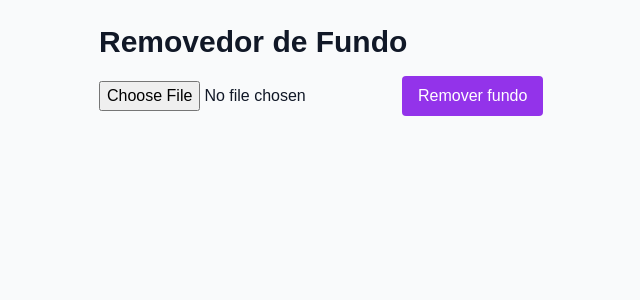
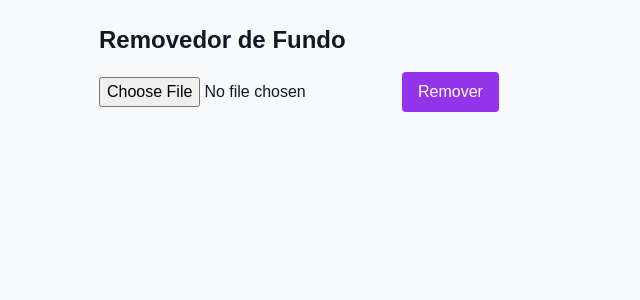
Before and after one commit to gustavoilg/lulotools, a Next.js app: page /rm-bg in a window 1280 px wide. Shown: the top 300 px of the page, without its empty margins (277-917 px from the left). Built offline with nearby package versions, Linux system fonts and the light colour scheme.

Commit message:
Update page.tsx

```diff
--- a/app/rm-bg/page.tsx
+++ b/app/rm-bg/page.tsx
@@ -3,13 +3,13 @@
 import { useState } from "react";
 
 export default function RemoveBgPage() {
-  const [image, setImage] = useState<File | null>(null);
+  const [img, setImg] = useState<File | null>(null);
   const [result, setResult] = useState<string | null>(null);
 
-  const removeBackground = async () => {
-    if (!image) return;
+  const removeBg = async () => {
+    if (!img) return;
 
-    const bitmap = await createImageBitmap(image);
+    const bitmap = await createImageBitmap(img);
     const canvas = document.createElement("canvas");
     const ctx = canvas.getContext("2d")!;
 
@@ -18,46 +18,36 @@ export default function RemoveBgPage() {
 
     ctx.drawImage(bitmap, 0, 0);
 
-    const imageData = ctx.getImageData(0, 0, canvas.width, canvas.height);
+    const data = ctx.getImageData(0, 0, canvas.width, canvas.height);
 
-    // remover fundo branco / claro
-    for (let i = 0; i < imageData.data.length; i += 4) {
-      const r = imageData.data[i];
-      const g = imageData.data[i + 1];
-      const b = imageData.data[i + 2];
-
-      if (r > 200 && g > 200 && b > 200) {
-        imageData.data[i + 3] = 0; // transparência
+    // Remove branco
+    for (let i = 0; i < data.data.length; i += 4) {
+      if (data.data[i] > 230 && data.data[i + 1] > 230 && data.data[i + 2] > 230) {
+        data.data[i + 3] = 0;
       }
     }
 
-    ctx.putImageData(imageData, 0, 0);
+    ctx.putImageData(data, 0, 0);
+
     setResult(canvas.toDataURL("image/png"));
   };
 
   return (
     <div className="p-6 max-w-xl mx-auto">
-      <h1 className="text-3xl font-bold mb-4">Removedor de Fundo</h1>
+      <h1 className="text-2xl font-bold mb-4">Removedor de Fundo</h1>
 
       <input
         type="file"
         accept="image/*"
+        onChange={(e) => setImg(e.target.files?.[0] || null)}
         className="mb-4"
-        onChange={(e) => setImage(e.target.files?.[0] || null)}
       />
 
-      <button
-        onClick={removeBackground}
-        className="px-4 py-2 bg-purple-600 text-white rounded"
-      >
-        Remover fundo
+      <button className="bg-purple-600 text-white px-4 py-2 rounded" onClick={removeBg}>
+        Remover
       </button>
 
-      {result && (
-        <div className="mt-6">
-          <img src={result} className="w-full border rounded" />
-        </div>
-      )}
+      {result && <img src={result} className="mt-6 w-full rounded shadow" />}
     </div>
   );
 }
```
